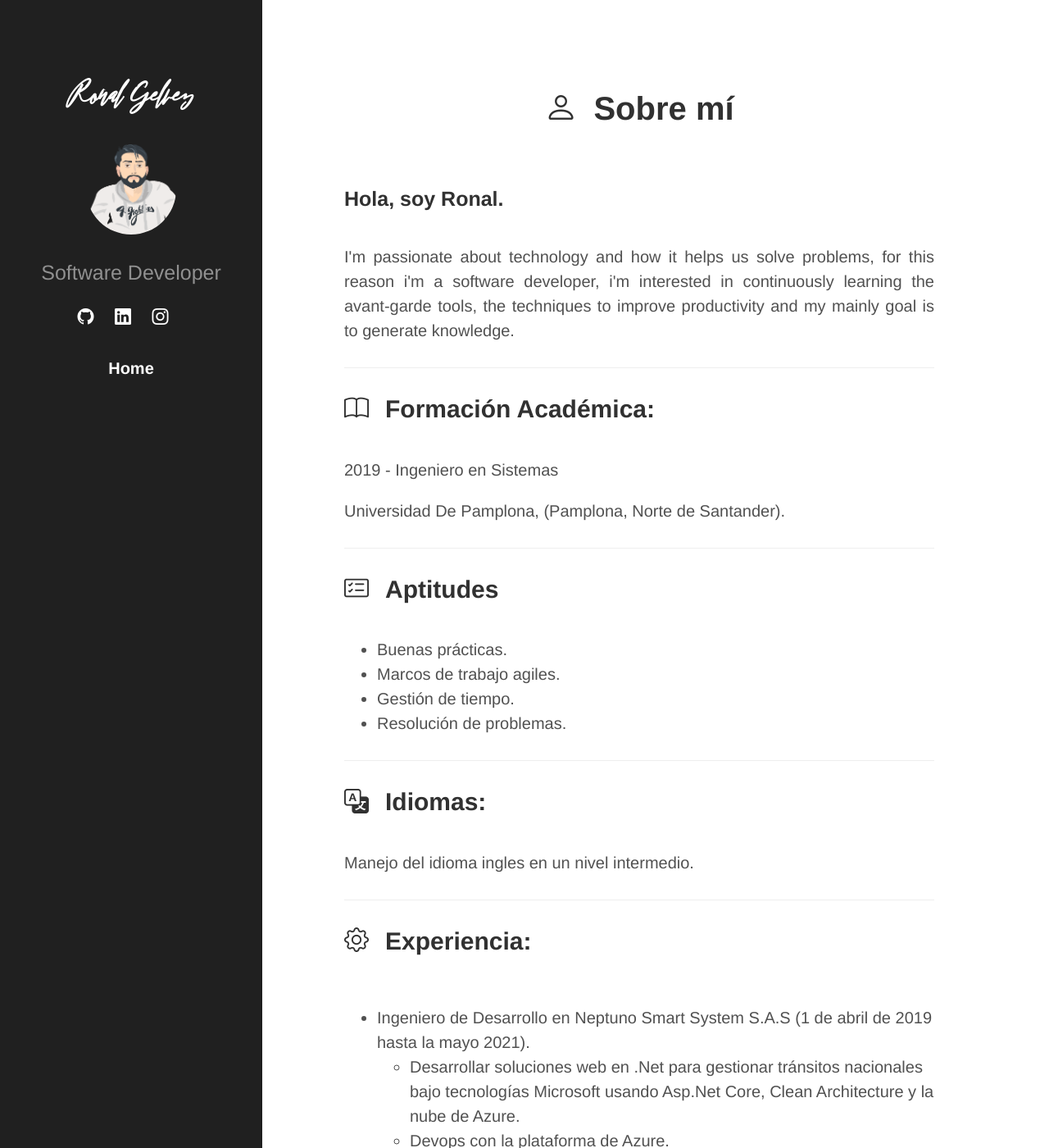
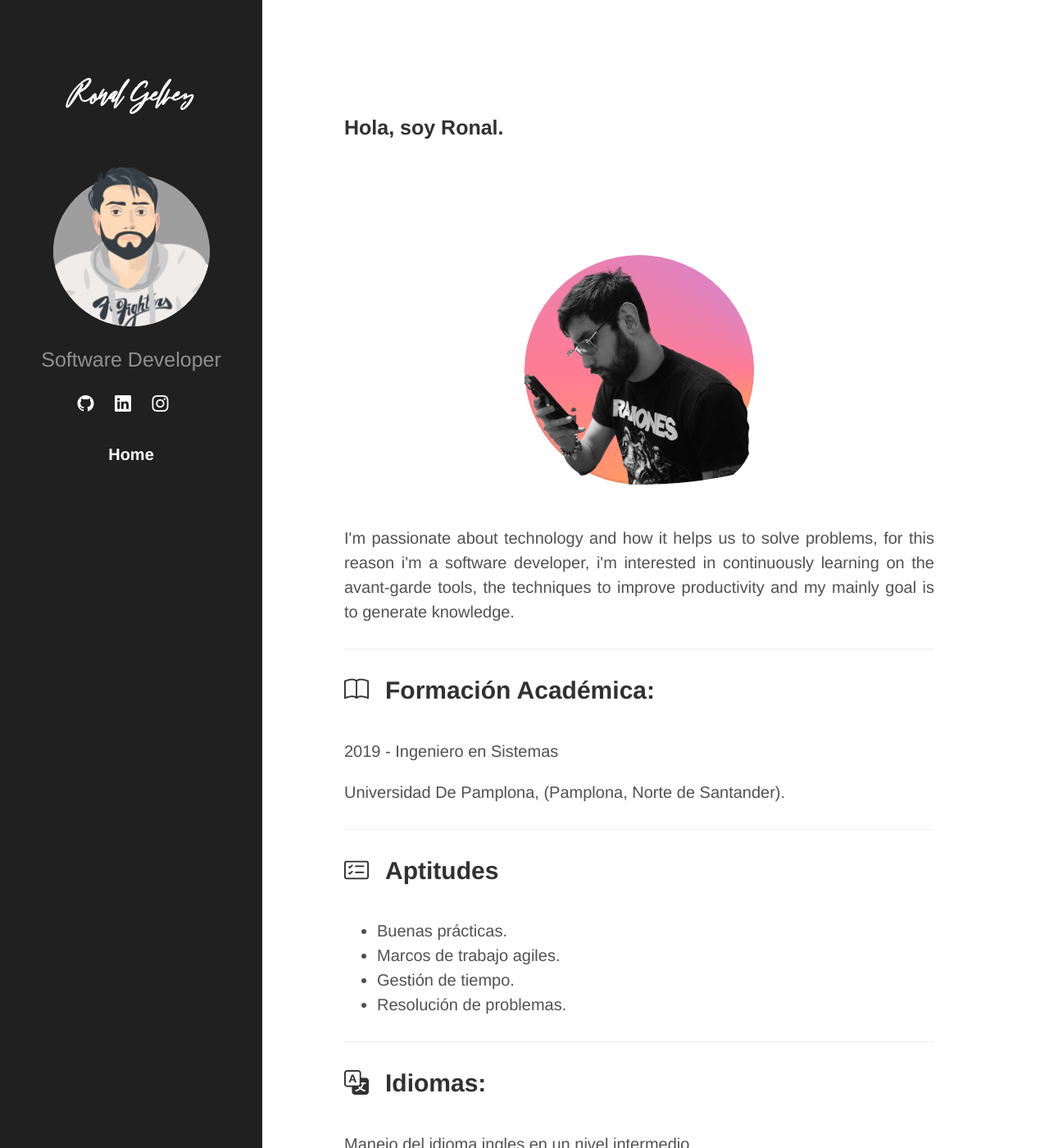
Before and after one commit to Dev-Ron/rmgelvez.github.io, a Jekyll site: the page built from index.html, in a window 1280 px wide and 1400 px high. Shown: the whole window at 82% size. Built offline with Jekyll 4.4.1, drawn with Linux system fonts in a browser that asks for light colours; grey boxes are pictures that could not be loaded.

Commit message:
Actualizacion

```diff
--- a/_includes/sidebar.html
+++ b/_includes/sidebar.html
@@ -7,9 +7,25 @@
 
       </h1>
 
-      <div class="circular--landscape">
-        <img src="{{ site.baseurl }}public/Pruebas.png" >
-      </div>
+        <svg xmlns="{{ site.baseurl }}public/Perfil.svg" viewBox="0 -10 100 120" width="213" class="image">
+          <title>This is an image title</title>
+          <desc>This is an image description</desc>
+          <defs>
+            <clipPath id="maskImage" clipPathUnits="userSpaceOnUse">
+              <path d="M100 63A50 50 0 110 70C0 42 20 0 48 0c27 0 52 42 52 70z" />
+            </clipPath>
+            <clipPath id="maskBackground" clipPathUnits="userSpaceOnUse">
+              <path d="M190 101a50 50 0 01-50 50 50 50 0 01-50-50 50 50 0 0150-50 50 50 0 0150 50z" />
+            </clipPath>
+          </defs>
+          <!-- Background image -->
+          <g clip-path="url(#maskImage)" transform="translate(0 -7)">
+            <image clip-path="url(#maskBackground)" width="120" height="120" x="70" y="38" href="https://res.cloudinary.com/dazdt97d3/image/upload/v1615813805/background.png" transform="translate(-90 -31)" />
+          <!-- Foreground image -->
+            <image width="120" height="144" x="-15" y="0" fill="none" class="image__foreground" href="{{ site.baseurl }}public/Pruebas.png" />
+          </g>
+        </svg>
+
 
       <p class="lead">{{ site.description }}</p>
     </div>
@@ -55,4 +71,33 @@ font-family: Anita;
 src: url("{{ site.baseurl }}public/Anita_Jane.otf");
 
 }
+
+
+.image {
+  transform: scale(0.9, 0.9);
+  transition: transform 0.2s ease-in;
+}
+
+.image__foreground {
+  transform-origin: 50% 50%;
+  transform: translateY(4px) scale(1, 1);
+  transition: transform 0.2s ease-in;
+}
+
+.image:hover {
+  transform: scale(1, 1);
+}
+
+.image:hover .image__foreground {
+  transform: translateY(-7px) scale(1.05, 1.05);
+}
+
+
+html {
+  box-sizing: border-box;
+}
+
+*, *:before, *:after {
+  box-sizing: inherit;
+}
 </style>
--- a/index.html
+++ b/index.html
@@ -4,11 +4,19 @@ title: Home
 ---
 
 <div>
-  <h1 class="bi-person">Sobre mí</h1>
   <br>
   <h3>Hola, soy Ronal.</h3>
   <br>
-  <p>I'm passionate about technology and how it helps us solve problems, for this reason i'm a software developer, i'm interested in continuously learning the avant-garde tools, the techniques to improve productivity and my mainly goal is to generate knowledge.</p>
+
+  <figure class="person">
+    <div>
+      <img src="{{ site.baseurl }}public/FotoReal.png" alt="">
+    </div>
+  </figure>
+
+  <br>
+  <p>
+    I'm passionate about technology and how it helps us to solve problems, for this reason i'm a software developer, i'm interested in continuously learning on the avant-garde tools, the techniques to improve productivity and my mainly goal is to generate knowledge.</p>
   <hr>
 
   <h2 class="bi-book">Formación Académica:</h2>
@@ -70,3 +78,51 @@ title: Home
 <hr>
 
 </div>
+
+
+
+
+
+<style>
+.person {
+  min-height: 100%;
+  display: grid;
+  place-content: center;
+  overflow: hidden;
+  padding-block-start: 4rem;
+  border-radius: 100%;
+  transform: scale(var(--scale));
+  transition: .3s cubic-bezier(0.645, 0.045, 0.355, 1);
+  transform-origin: 50% calc(50% + 4rem);
+  will-change: transform;
+}
+
+.person > div {
+  display: grid;
+  place-content: center;
+  border-radius: 9999px;
+  width: 280px;
+  height: 280px;
+  background: conic-gradient(at 125% 50%, #b78cf7, #ff7c94, #ffcf0d, #ff7c94, #b78cf7) border-box;
+  box-shadow: inset 0 -2px 0 1px #0001;
+}
+
+.person img {
+  justify-self: center;
+  width: 100%;
+  max-width: none;
+  object-fit: cover;
+  transform: translateY(var(--translateY, 5%));
+  transition: .3s cubic-bezier(0.645, 0.045, 0.355, 1);
+  filter: var(--ds);
+  will-change: transform, filter;
+  border-radius: 25%;
+}
+
+
+.person:hover {
+  --scale: 1.15;
+  --translateY: -4%;
+  --ds: drop-shadow(2px 5px 5px #0004);
+}
+</style>
```
Also changed, not shown: Prueba.html (added, +69 -0 lines), public/FotoReal.png (added), public/Perfil.svg (added), public/favicon.ico.
